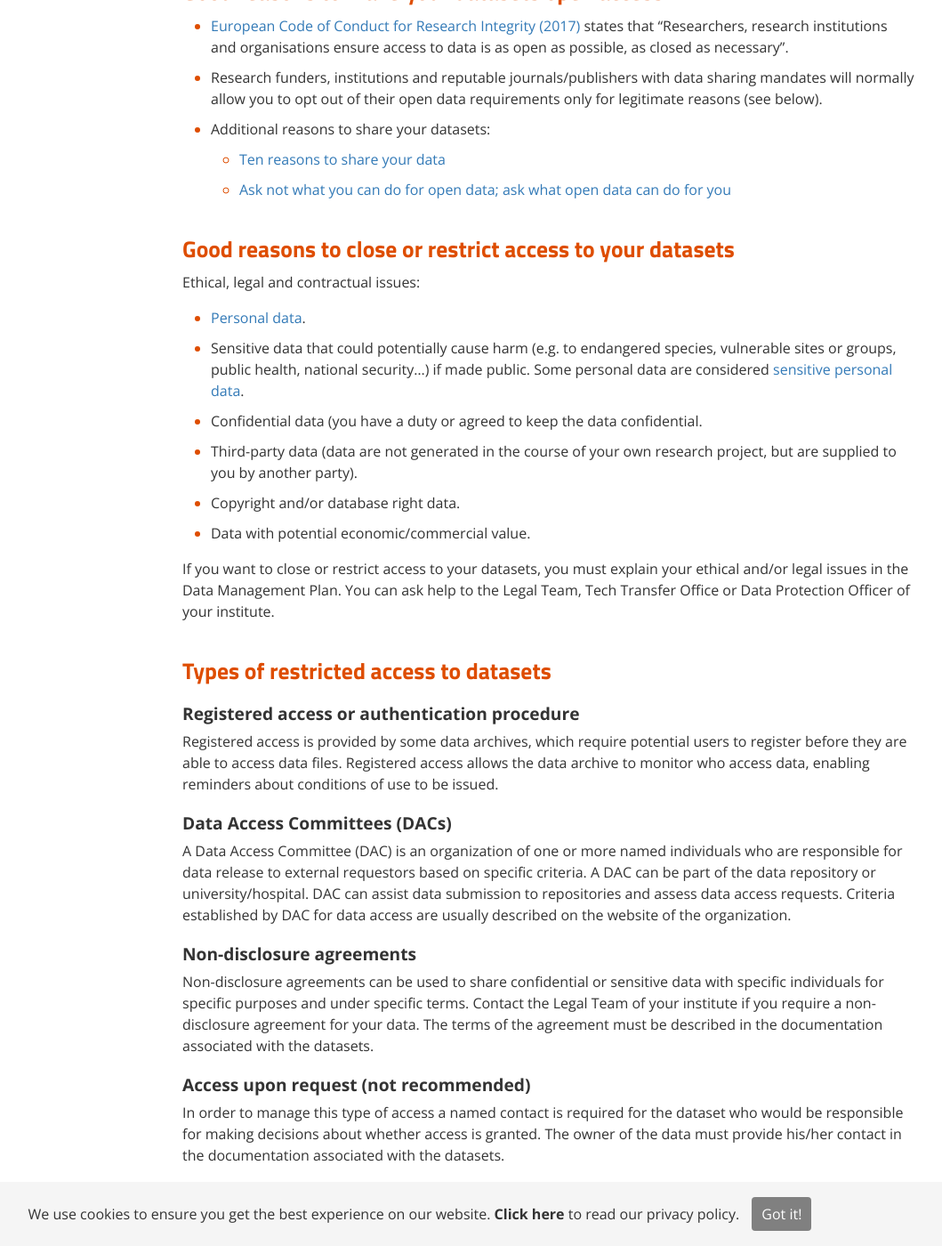
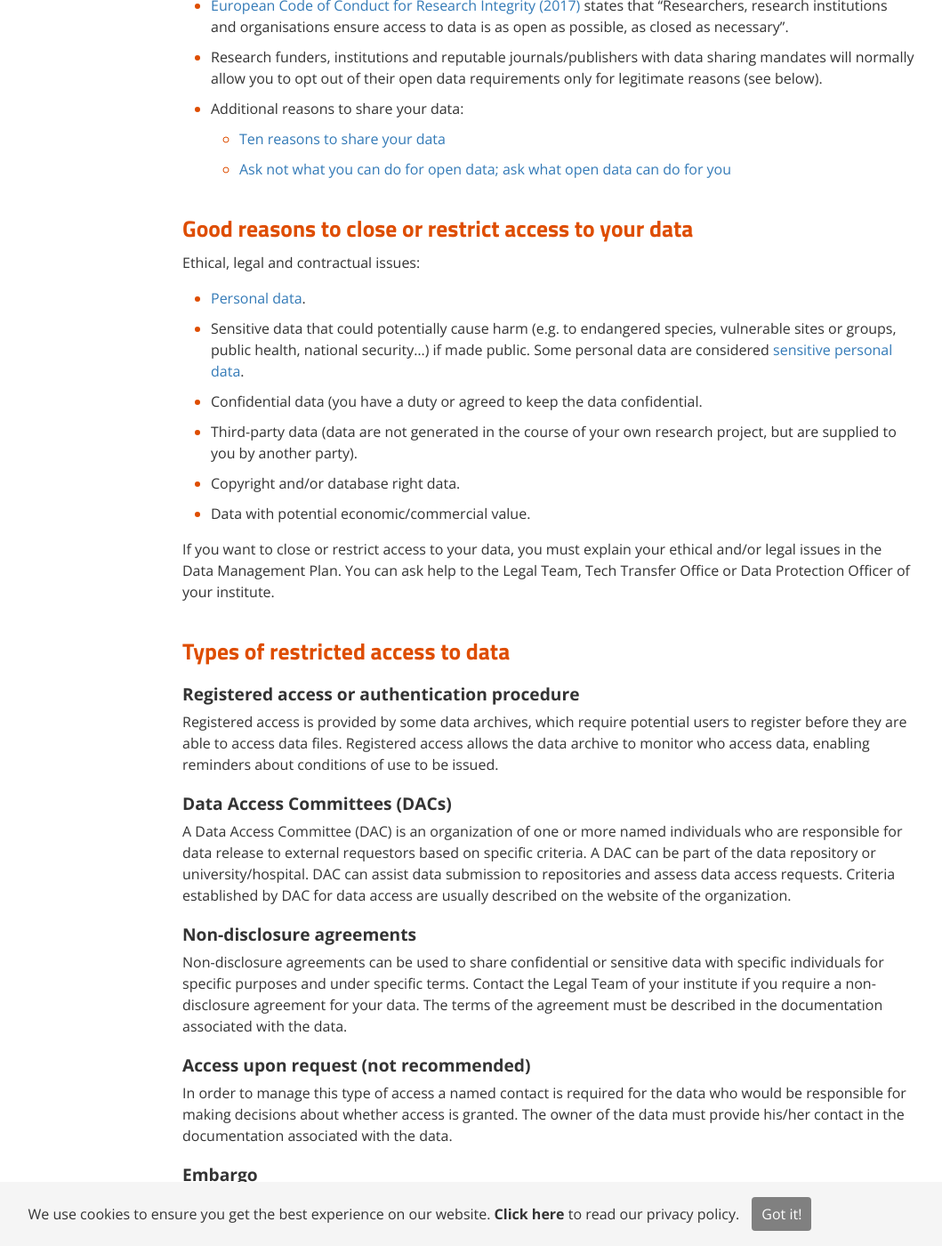
Before and after one commit to ELIXIR-Belgium/rdm-guide, a Jekyll site: the page built from pages/data_publication.md, in a window 1280 px wide and 1400 px high, scrolled down 907 px. Shown: the whole window at 89% size, without its empty margins (168-1227 px from the left). Built offline with Jekyll 4.4.1, drawn with Linux system fonts in a browser that asks for light colours; some of the changed text lies outside the part shown.

Commit message:
changing datasets sharing into data publication

```diff
--- a/_data/sidebars/main.yml
+++ b/_data/sidebars/main.yml
@@ -16,8 +16,8 @@ subitems:
         url: /file_formats.html
       - title: Data volume
         url: /data_volume.html
-      - title: Datasets sharing
-        url: /datasets_sharing.html
+      - title: Data publication
+        url: /data_publication.html
       - title: Data licences
         url: /data_licences.html
       - title: Metadata
--- a/pages/datasets_sharing.md
+++ b/pages/data_publication.md
@@ -1,24 +1,24 @@
 ---
-title: Datasets publication
+title: Data publication
 keywords:
-summary: Here, sharing datasets means making datasets known and available to the entire world and society.
+summary: Here, publishing data means making your data known and available to the entire world and society.
 ---
 
-## Meaning of publishing datasets
-Here, publishing datasets means making datasets known and available to the whole world and society. However, it is important to highlight that publishing datasets
-* Does **not** necessarily mean Open Access nor Public. Datasets can be published with Closed or Restricted Access.
+## Meaning of publishing data
+Here, publishing data means making your data known and available to the whole world and society. However, it is important to highlight that publishing data
+* Does **not** necessarily mean Open Access nor Public. Data can be published with Closed or Restricted Access.
 * Does **not** have to happen immediately, while you are still working on the project. Data can be made available after your scientific paper is published.
-* Is **different** from publishing your paper or article. Datasets are the collection of values used in your manuscript to generate the results.
+* Is **different** from publishing your paper or article. Data is the collection of values used in your manuscript to generate the results.
 
 
-## Good reasons to make your datasets open access
+## Good reasons to make your data open access
 * [European Code of Conduct for Research Integrity (2017)](https://www.allea.org/wp-content/uploads/2017/05/ALLEA-European-Code-of-Conduct-for-Research-Integrity-2017.pdf) states that “Researchers, research institutions and organisations ensure access to data is as open as possible, as closed as necessary”.
 * Research funders, institutions and reputable journals/publishers with data sharing mandates will normally allow you to opt out of their open data requirements only for legitimate reasons (see below).
-* Additional reasons to share your datasets:
+* Additional reasons to share your data:
   * [Ten reasons to share your data](https://www.natureindex.com/news-blog/ten-reasons-to-share-your-data)
   * [Ask not what you can do for open data; ask what open data can do for you](http://blogs.nature.com/naturejobs/2017/06/19/ask-not-what-you-can-do-for-open-data-ask-what-open-data-can-do-for-you/)
 
-## Good reasons to close or restrict access to your datasets
+## Good reasons to close or restrict access to your data
 Ethical, legal and contractual issues:
 * [Personal data](https://ec.europa.eu/info/law/law-topic/data-protection/reform/what-personal-data_en).
 * Sensitive data that could potentially cause harm (e.g. to endangered species, vulnerable sites or groups, public health, national security...) if made public. Some personal data are considered [sensitive personal data](https://ec.europa.eu/info/law/law-topic/data-protection/reform/rules-business-and-organisations/legal-grounds-processing-data/sensitive-data/what-personal-data-considered-sensitive_en).
@@ -27,9 +27,9 @@ Ethical, legal and contractual issues:
 * Copyright and/or database right data.
 * Data with potential economic/commercial value.
 
-If you want to close or restrict access to your datasets, you must explain your ethical and/or legal issues in the Data Management Plan. You can ask help to the Legal Team, Tech Transfer Office or Data Protection Officer of your institute.
+If you want to close or restrict access to your data, you must explain your ethical and/or legal issues in the Data Management Plan. You can ask help to the Legal Team, Tech Transfer Office or Data Protection Officer of your institute.
 
-## Types of restricted access to datasets
+## Types of restricted access to data
 ### Registered access or authentication procedure
  Registered access is provided by some data archives, which require potential users to register before they are able to access data files. Registered access allows the data archive to monitor who access data, enabling reminders about conditions of use to be issued.
 
@@ -37,10 +37,10 @@ If you want to close or restrict access to your datasets, you must explain your
  A Data Access Committee (DAC) is an organization of one or more named individuals who are responsible for data release to external requestors based on specific criteria. A DAC can be part of the data repository or university/hospital. DAC can assist data submission to repositories and assess data access requests. Criteria established by DAC for data access are usually described on the website of the organization.
 
 ### Non-disclosure agreements
- Non-disclosure agreements can be used to share confidential or sensitive data with specific individuals for specific purposes and under specific terms. Contact the Legal Team of your institute if you require a non-disclosure agreement for your data. The terms of the agreement must be described in the documentation associated with the datasets.
+ Non-disclosure agreements can be used to share confidential or sensitive data with specific individuals for specific purposes and under specific terms. Contact the Legal Team of your institute if you require a non-disclosure agreement for your data. The terms of the agreement must be described in the documentation associated with the data.
 
 ### Access upon request (not recommended)
- In order to manage this type of access a named contact is required for the dataset who would be responsible for making decisions about whether access is granted. The owner of the data must provide his/her contact in the documentation associated with the datasets.
+ In order to manage this type of access a named contact is required for the data who would be responsible for making decisions about whether access is granted. The owner of the data must provide his/her contact in the documentation associated with the data.
 
 ### Embargo
  It is a defined period of time, imposed by the author, which prohibits access to data. After the embargo period, data becomes Open, Closed or with Restricted access. Reasons for embargo could be: i) need to secure Intellectual Property (IP); ii) need to publish the results of the research (manuscript) in a journal.
```
Also changed, not shown: pages/data_management_steps.md (+10 -10 lines).
